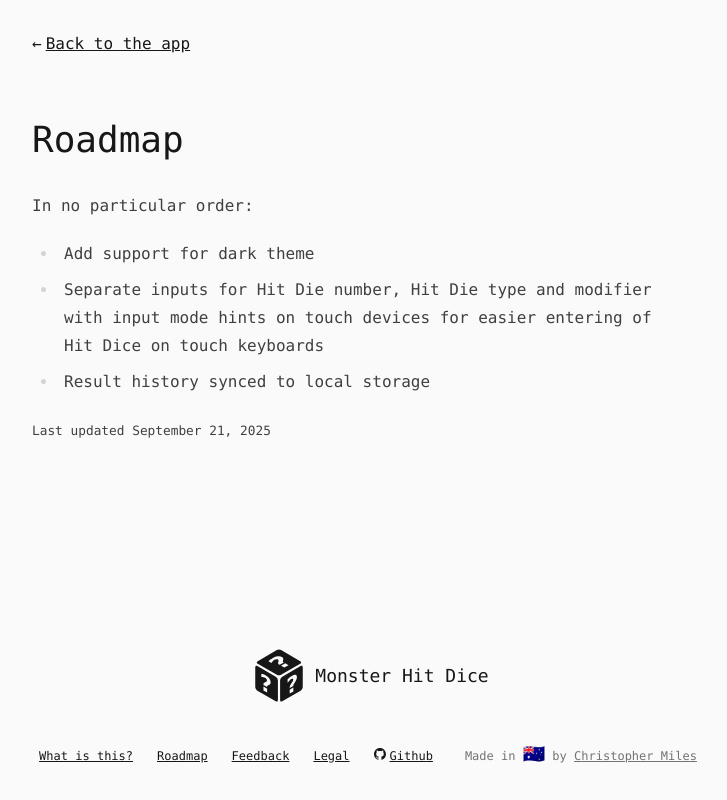
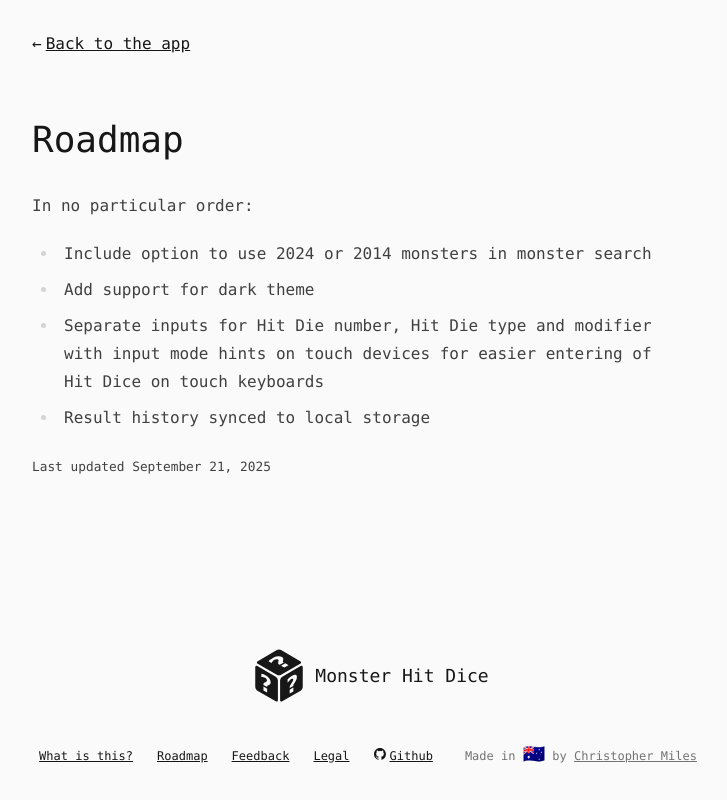
Before and after one commit to christophermiles/monster-hit-dice-app, a Next.js app: page /roadmap in a window 1280 px wide. Shown: the whole page, without its empty margins (272-999 px from the left). Built offline with nearby package versions, Linux system fonts and the light colour scheme; a web font is replaced by a local one.

Commit message:
chore: updated roadmap again

```diff
--- a/app/(about)/roadmap/page.tsx
+++ b/app/(about)/roadmap/page.tsx
@@ -26,6 +26,7 @@ export default function Roadmap() {
       <p>In no particular order:</p>
 
       <ul>
+        <li>Include option to use 2024 or 2014 monsters in monster search</li>
         <li>Add support for dark theme</li>
         <li>
           Separate inputs for Hit Die number, Hit Die type and modifier with
```
